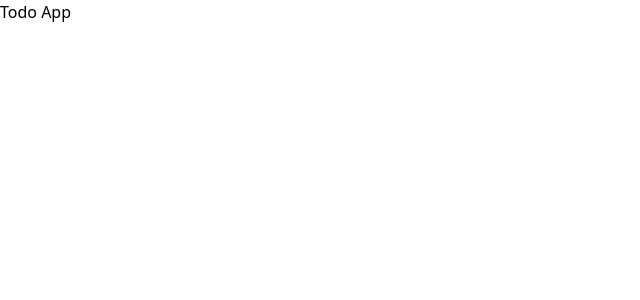
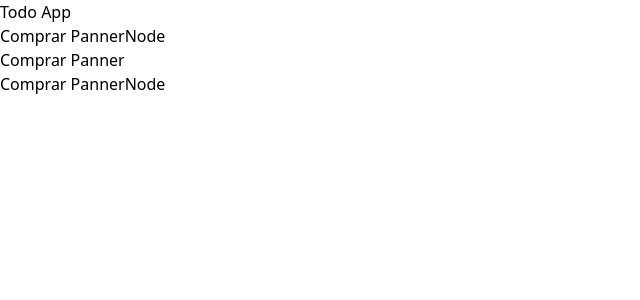
Before and after one commit to perrebser/todo-app, a React (Vite) app: page / in a window 1280 px wide. Shown: the top 300 px of the page, without its empty margins (0-640 px from the left). Built offline with nearby package versions, Linux system fonts and the light colour scheme.

Commit message:
Todo component

```diff
--- a/src/App.tsx
+++ b/src/App.tsx
@@ -8,7 +8,7 @@ const mockTodos = [
 ];
 
 const App = () => {
-  const [todos, setTodos] = useState(mockTodos)
+  const [todos] = useState(mockTodos)
   return (
     <>
       <h1 className="text-center font-sans text-4xl	font-bold py-5">Todo App</h1>
--- a/src/components/Todos.tsx
+++ b/src/components/Todos.tsx
@@ -1,20 +1,20 @@
-interface Todo {
-    id:number,
-    title:string,
-    completed:boolean
+import { ListTodo } from "../types"
+
+interface Props {
+    todos:ListTodo
 }
 
-
 const Todos = ({todos}) =>{
-    console.log(todos)
     return(
+        <>
         <ul>
-            {todos.map(todo => {
+            {todos.map(todo => (
                 <li key={todo.id}>
                     {todo.title}
                 </li>
-            })}
+            ))}
         </ul>
+        </>
     )
 }
 
--- /dev/null
+++ b/src/types.d.ts
@@ -0,0 +1,6 @@
+export interface Todo{
+    id:number,
+    title:string,
+    completed:boolean
+}
+export type ListTodo = Todo[]
```
